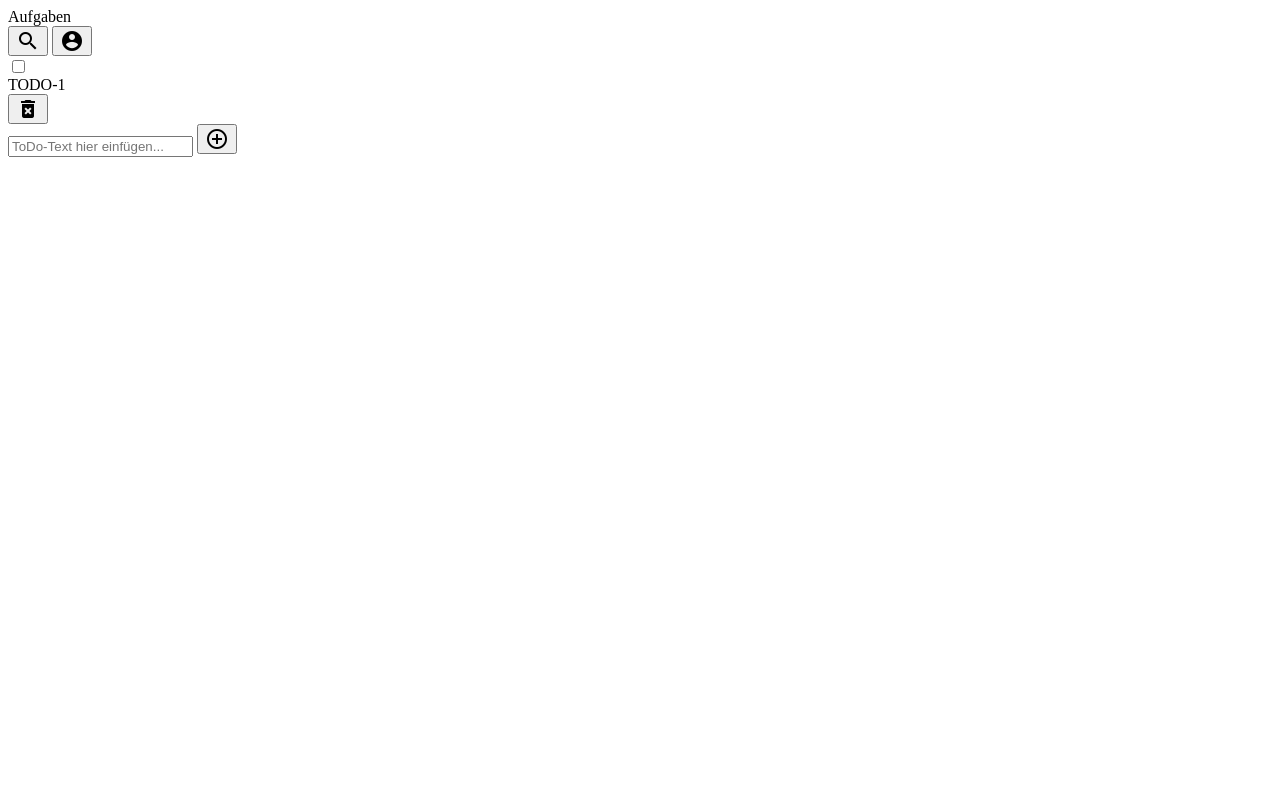
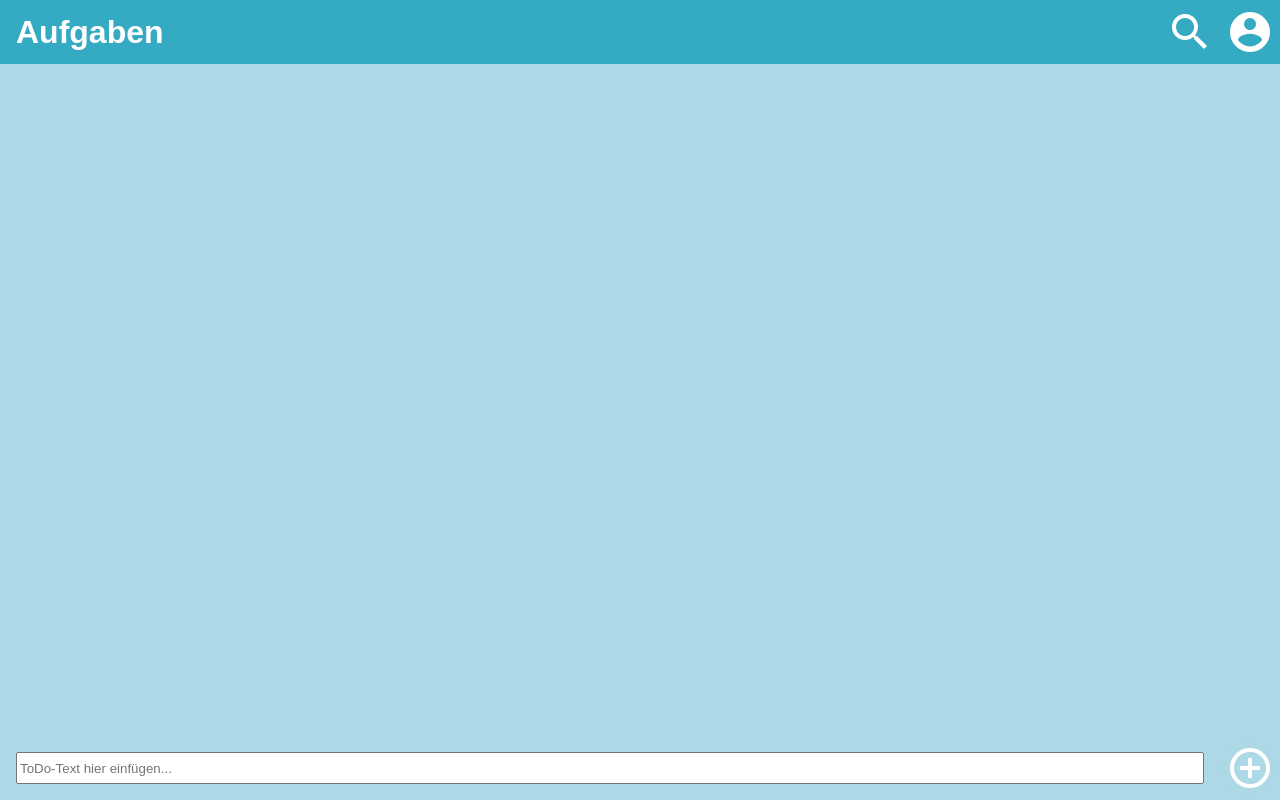
Before and after one commit to BojanJovic/todo-app, a plain HTML site: page index.html in a window 1280 px wide. Drawn offline with Linux system fonts and the light colour scheme; no server answers.

Commit message:
Title eingefügt, "styles.css" in "style.css" umbenannt

```diff
--- a/index.html
+++ b/index.html
@@ -1,8 +1,9 @@
 <html>
 <head>
-  <link rel="stylesheet" href="styles.css">
+  <link rel="stylesheet" href="style.css">
   <script src="main.js"></script>
   <link rel="stylesheet" href="https://fonts.googleapis.com/icon?family=Material+Icons">
+  <title>ToDo-App</title>
 </head>
 
 <body class="body__blue" onLoad="download()">
```
